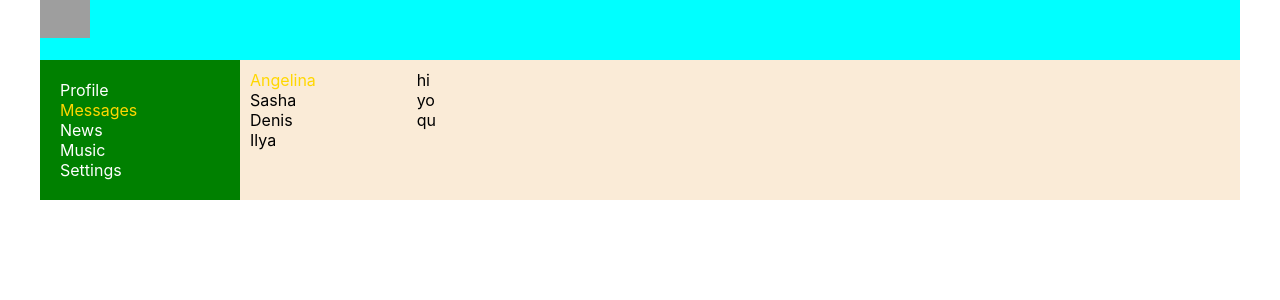
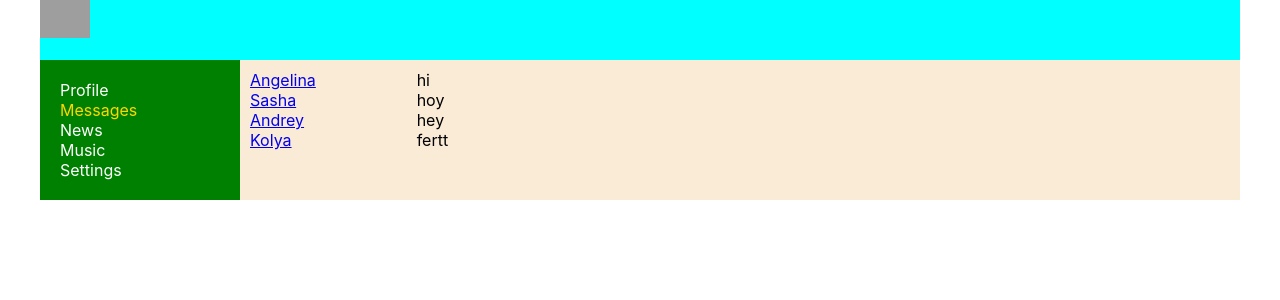
Before and after one commit to Dmitry-nm22/Social-Network, a React (Create React App) app: page /dialogs in a window 1280 px wide. Shown: the top 300 px of the page. Built offline with nearby package versions, Linux system fonts and the light colour scheme; grey boxes are pictures that could not be loaded.

Commit message:
refactoring code

```diff
--- a/src/App.js
+++ b/src/App.js
@@ -1,5 +1,4 @@
 import React from 'react';
-import logo from './logo.svg';
 import './App.css';
 import Header from "./components/Header/Header";
 import Navbar from "./components/NavBar/NavBar";
--- /dev/null
+++ b/src/components/Dialogs/DialogItem/DialogsItem.jsx
@@ -0,0 +1,16 @@
+import React from 'react';
+import style from './../Dialogs.module.css';
+import {NavLink} from "react-router-dom";
+
+const DialogItem = (props) =>{
+    return (
+        <div className={style.dialog + ' ' + style.active}>
+            <NavLink to={'/dialogs/' + props.id}> {props.name} </NavLink>
+        </div>
+    )
+}
+
+
+
+
+export default DialogItem;
--- a/src/components/Dialogs/Dialogs.jsx
+++ b/src/components/Dialogs/Dialogs.jsx
@@ -1,28 +1,39 @@
 import React from 'react';
 import style from './Dialogs.module.css';
+import DialogItem from "./DialogItem/DialogsItem";
+import Message from "./Message/message";
+
+
+
+
+
+
+let dialogs = [
+    {id : 1, name: 'Angelina'},
+    {id : 2, name: 'Sasha'},
+    {id : 3, name: 'Andrey'},
+    {id : 4, name: 'Kolya'}
+]
+let messages = [
+    {id : 1, message: 'hi'},
+    {id : 2, message: 'hoy'},
+    {id : 3, message: 'hey'},
+    {id : 4, message: 'fertt'}
+]
+
+
+let messagesElements = messages.map( m =><Message message={m.message} />)
+let dialogsElements = dialogs.map( d => <DialogItem name={d.name} id={d.id}/>)
+
 
 const Dialogs = () => {
     return (
         <div className={style.dialogs}>
             <div className={style.dialogsItems}>
-                <div className={style.dialog + ' ' + style.active}>
-                    Angelina
-                </div>
-                <div className={style.dialog}>
-                    Sasha
-                </div>
-                <div className={style.dialog}>
-                    Denis
-                </div>
-                <div className={style.dialog}>
-                    Ilya
-                </div>
-
+                {dialogsElements}
             </div>
             <div className={style.messages}>
-                <div className={style.message}>hi</div>
-                <div className={style.message}>yo</div>
-                <div className={style.message}>qu</div>
+                {messagesElements}
             </div>
         </div>
     )
--- /dev/null
+++ b/src/components/Dialogs/Message/message.jsx
@@ -0,0 +1,14 @@
+import React from 'react';
+import style from './../Dialogs.module.css';
+
+
+
+
+
+const Message = (props) =>{
+    return(
+        <div className={style.message}>{props.message}</div>
+    )
+}
+
+export default Message
--- a/src/components/Profile/MyPosts/MyPosts.jsx
+++ b/src/components/Profile/MyPosts/MyPosts.jsx
@@ -3,17 +3,28 @@ import styles from './MyPosts.module.css';
 import Post from "./Post/Post";
 
 const MyPosts = () => {
-    return  <div className={styles.content}>
+
+    let posts = [
+        {id : 1, message: 'hi, how are you', likesCount: 12},
+        {id : 2, message: 'Its my first post', likesCount: 11}
+    ]
+
+    let postsElements = posts.map(p =><Post message={p.message} likesCount={p.likesCount}/>)
+
+    return <div className={styles.postsBlock}>
+        <h3>My posts</h3>
         <div>
-            My posts
             <div>
-                New post
+                <textarea></textarea>
             </div>
-            <div className={styles.Posts}>
-                <Post message = 'hi, how are you'/>
-                <Post message ='Its my first post'/>
+            <div>
+                <button>add Post</button>
             </div>
         </div>
+        <div className={styles.posts}>
+            {postsElements}
+        </div>
+
     </div>
 
 }
--- a/src/components/Profile/MyPosts/MyPosts.module.css
+++ b/src/components/Profile/MyPosts/MyPosts.module.css
@@ -0,0 +1,7 @@
+.postsBlock{
+    padding: 10px;
+}
+
+.posts{
+    margin-top: 10px;
+}
--- a/src/components/Profile/MyPosts/Post/Post.jsx
+++ b/src/components/Profile/MyPosts/Post/Post.jsx
@@ -6,7 +6,7 @@ const Post = (props) => {
         <img src='https://klike.net/uploads/posts/2019-03/medium/1551512888_2.jpg'/>
         {props.message}
         <div>
-            <span>Like</span>
+            <span>like {props.likesCount}</span>
         </div>
 
     </div>
--- /dev/null
+++ b/src/components/Profile/MyPosts/ProfileInfo/ProfileInfo.jsx
@@ -0,0 +1,18 @@
+import React from 'react';
+import styles from './ProfileInfo.module.css';
+
+
+const ProfileInfo = () => {
+    return <div>
+        <div>
+            <img
+                src="https://encrypted-tbn0.gstatic.com/images?q=tbn:ANd9GcTlEVRgcMNTFiSVjmb4_NxD9sIjgCWpkos01luUIk9XVBal-d8l&s"/>
+        </div>
+        <div className={styles.description_block}>
+            ava + description
+        </div>
+    </div>
+
+}
+
+export default ProfileInfo;
--- /dev/null
+++ b/src/components/Profile/MyPosts/ProfileInfo/ProfileInfo.module.css
@@ -0,0 +1,3 @@
+.description_block{
+    padding: 10px;
+}
--- a/src/components/Profile/Profile.jsx
+++ b/src/components/Profile/Profile.jsx
@@ -1,16 +1,11 @@
 import React from 'react';
 import styles from './Profile.module.css';
 import MyPosts from "./MyPosts/MyPosts";
+import ProfileInfo from "./MyPosts/ProfileInfo/ProfileInfo";
 
 const Profile = () => {
     return <div>
-        <div>
-            <img
-                src="https://encrypted-tbn0.gstatic.com/images?q=tbn:ANd9GcTlEVRgcMNTFiSVjmb4_NxD9sIjgCWpkos01luUIk9XVBal-d8l&s"/>
-        </div>
-        <div>
-            ava + description
-        </div>
+       <ProfileInfo/>
         <MyPosts/>
     </div>
 
```
